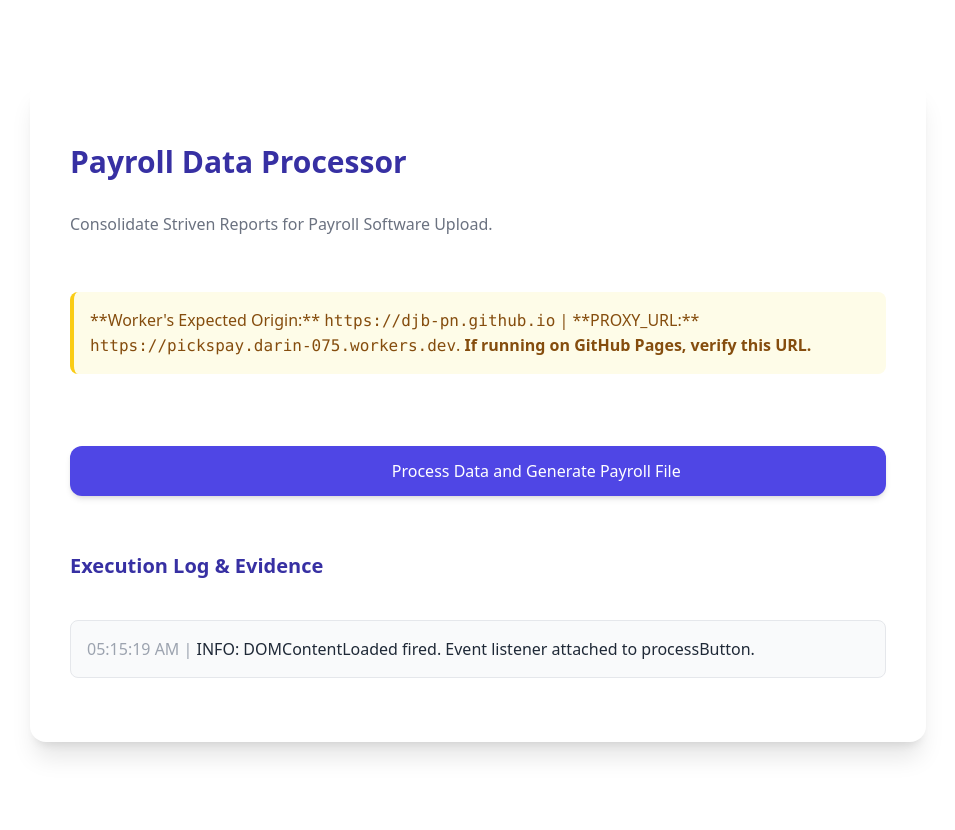
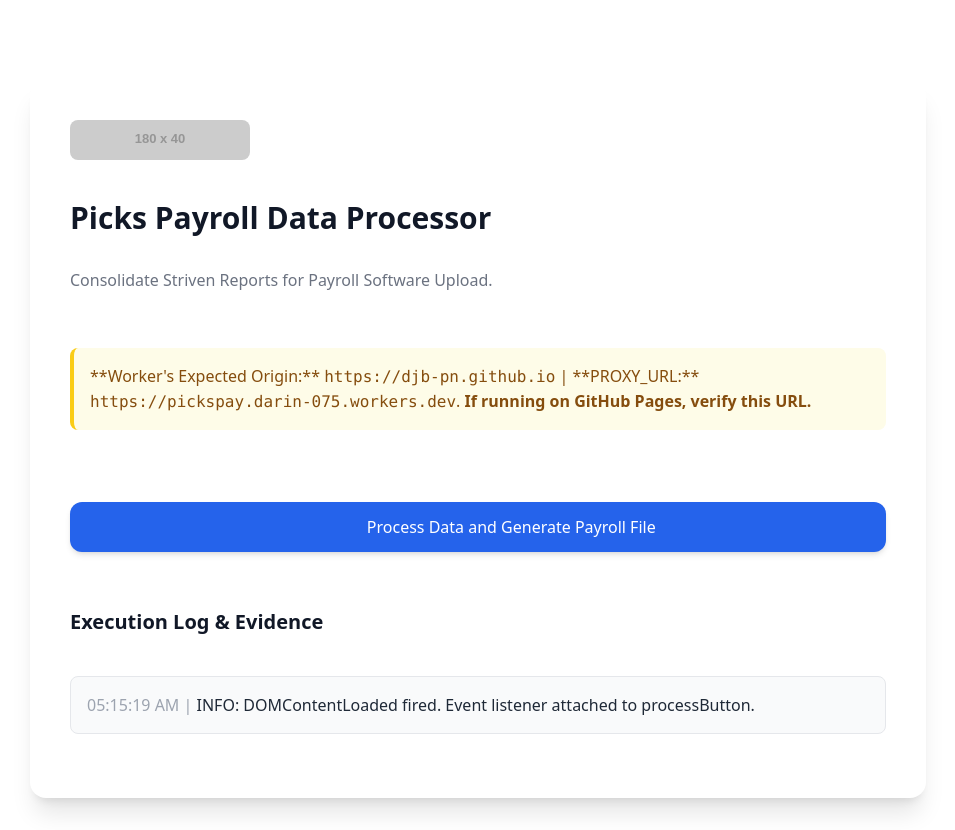
Before and after one commit to djb-pn/PicksPay, a plain HTML site: page index.html in a window 1280 px wide. Shown: the whole page, without its empty margins (162-1117 px from the left). Drawn offline with nearby package versions, Linux system fonts and the light colour scheme; placeholder pictures from the web are drawn by us.

Commit message:
Update index.html

```diff
--- a/index.html
+++ b/index.html
@@ -3,8 +3,9 @@
 <head>
     <meta charset="UTF-8">
     <meta name="viewport" content="width=device-width, initial-scale=1.0">
-    <title>PicksPay Payroll Processor</title>
-    <!-- Corrected link: Removed Markdown formatting -->
+    <title>Picks Payroll Data Processor</title>
+    <!-- Favicon Placeholder - REPLACE WITH YOUR ACTUAL FAVICON LINK -->
+    <link rel="icon" href="https://placehold.co/32x32/104169/ffffff?text=P" type="image/x-icon">
     <script src="https://cdn.tailwindcss.com"></script>
     <style>
         body { font-family: 'Inter', sans-serif; background-color: #f4f7f9; }
@@ -17,16 +18,18 @@
 <div class="min-h-screen p-4 sm:p-8">
     <div class="max-w-4xl mx-auto bg-white shadow-xl rounded-2xl p-6 sm:p-10">
 
-        <h1 class="text-3xl font-extrabold text-indigo-800 mb-2">Payroll Data Processor</h1>
+        <!-- Logo Placeholder - REPLACE WITH YOUR ACTUAL LOGO LINK -->
+        <img src="https://placehold.co/180x40/104169/ffffff?text=PicksGallery+Logo" alt="PicksGallery Company Logo" class="mb-4 rounded-lg">
+
+        <h1 class="text-3xl font-extrabold text-gray-900 mb-2">Picks Payroll Data Processor</h1>
         <p class="text-gray-500 mb-8">Consolidate Striven Reports for Payroll Software Upload.</p>
 
         <!-- Proxy Status Alert (Initial State/Failure) -->
         <div id="proxy-alert" class="bg-yellow-50 border-l-4 border-yellow-400 text-yellow-800 p-4 rounded-lg mb-6 hidden" role="alert">
         </div>
 
-        <!-- Main Action Button -->
-        <button id="processButton" class="w-full mt-6 flex justify-center items-center px-6 py-3 border border-transparent text-base font-medium rounded-xl shadow-md text-white bg-indigo-600 hover:bg-indigo-700 focus:outline-none focus:ring-2 focus:ring-offset-2 focus:ring-indigo-500 transition duration-150 ease-in-out disabled:bg-indigo-400">
-            <!-- Corrected xmlns link: Removed Markdown formatting -->
+        <!-- Main Action Button (Updated to Blue color scheme) -->
+        <button id="processButton" class="w-full mt-6 flex justify-center items-center px-6 py-3 border border-transparent text-base font-medium rounded-xl shadow-md text-white bg-blue-600 hover:bg-blue-700 focus:outline-none focus:ring-2 focus:ring-offset-2 focus:ring-blue-500 transition duration-150 ease-in-out disabled:bg-blue-400">
             <svg id="loadingSpinner" class="animate-spin -ml-1 mr-3 h-5 w-5 text-white hidden" xmlns="http://www.w3.org/2000/svg" fill="none" viewBox="0 0 24 24">
                 <circle class="opacity-25" cx="12" cy="12" r="10" stroke="currentColor" stroke-width="4"></circle>
                 <path class="opacity-75" fill="currentColor" d="M4 12a8 8 0 018-8V0C5.373 0 0 5.373 0 12h4zm2 5.291A7.962 7.962 0 014 12H0c0 3.042 1.135 5.824 3 7.938l3-2.647z"></path>
@@ -44,7 +47,7 @@
         </div>
 
         <!-- Execution Log & Evidence -->
-        <h2 class="text-xl font-bold text-indigo-800 mt-8 mb-4">Execution Log & Evidence </h2>
+        <h2 class="text-xl font-bold text-gray-900 mt-8 mb-4">Execution Log & Evidence </h2>
         <div id="logContainer" class="bg-gray-50 p-4 border border-gray-200 rounded-lg max-h-96 overflow-y-auto">
             <p class="text-gray-500">Log empty. Click 'Process Data' to begin...</p>
         </div>
```
